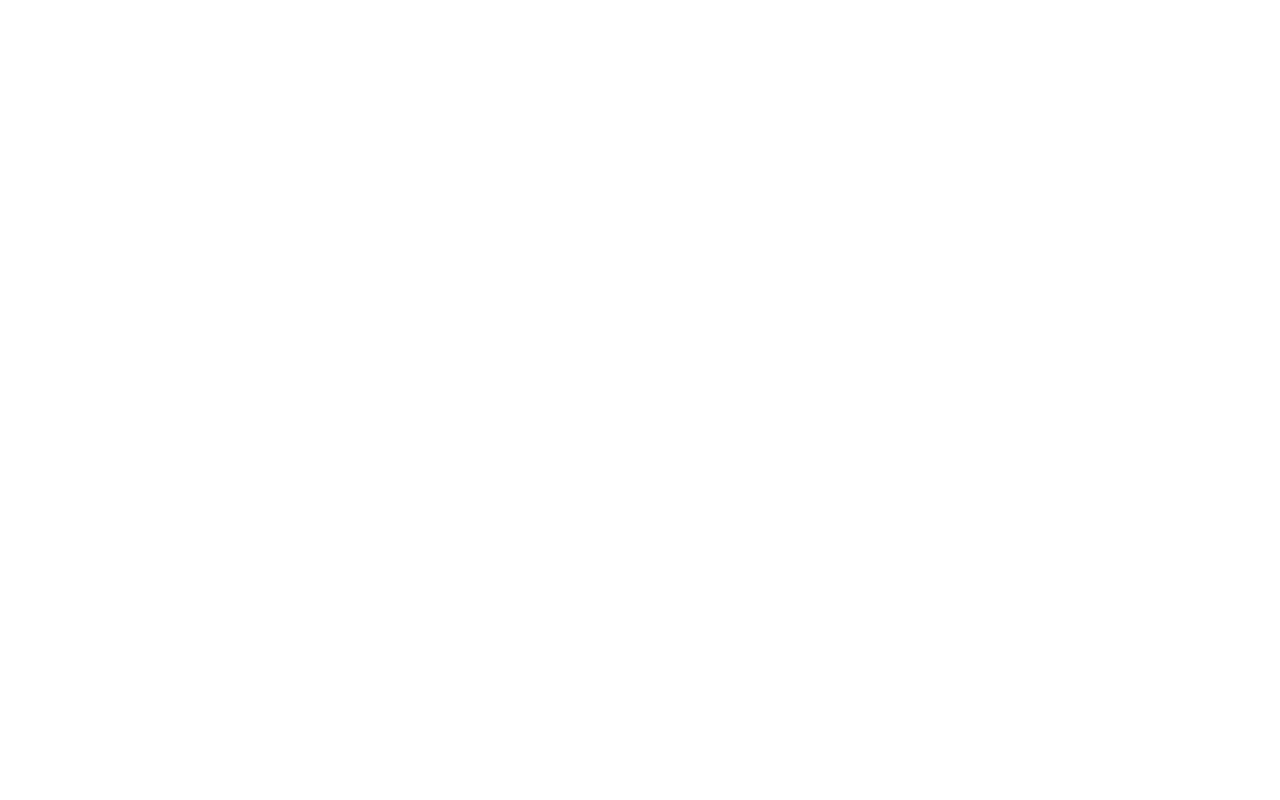
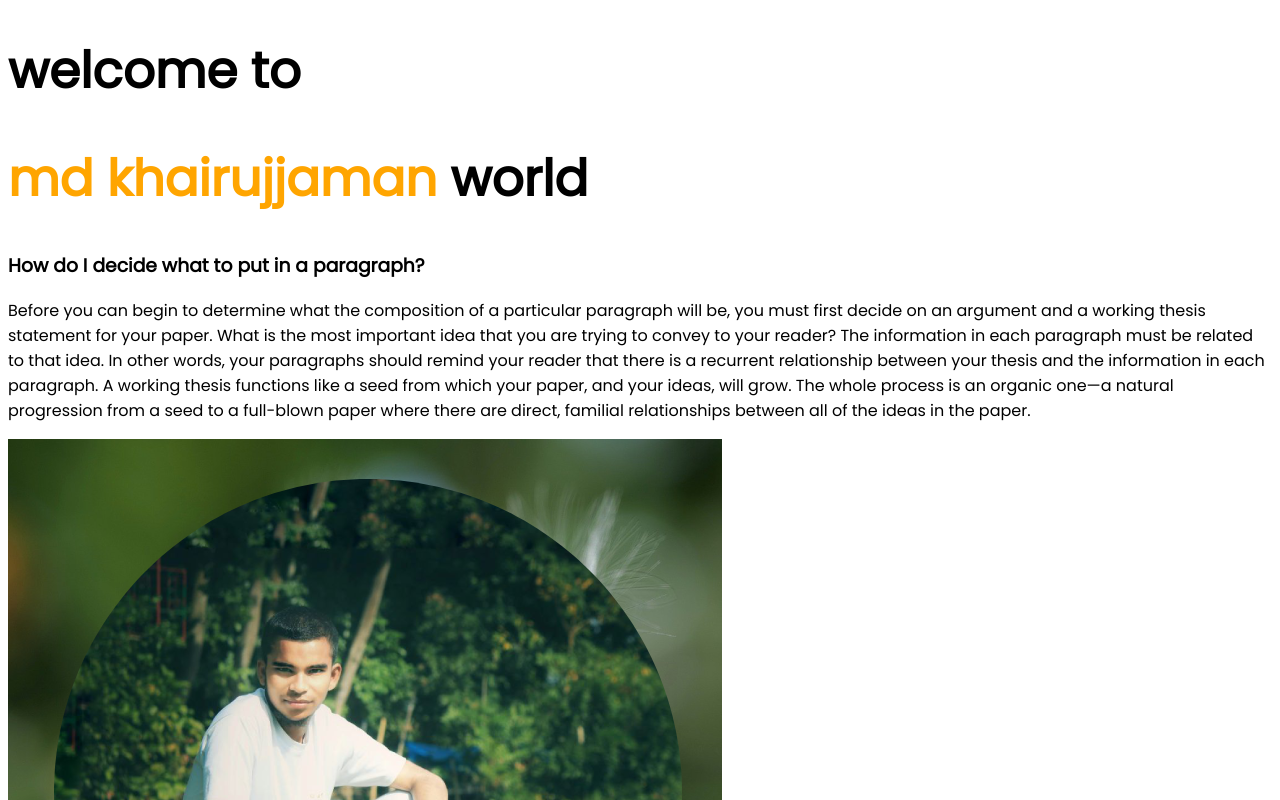
Before and after one commit to 01615152906/developer-portfolio, a plain HTML site: page index.html in a window 1280 px wide. Shown: the top 800 px of the page. Drawn offline with Linux system fonts and the light colour scheme.

Commit message:
added header

```diff
--- a/index.html
+++ b/index.html
@@ -4,9 +4,25 @@
     <meta charset="UTF-8">
     <meta name="viewport" content="width=device-width, initial-scale=1.0">
     <title>khairujjaman portfolio</title>
+
+    <link rel="preconnect" href="https://fonts.googleapis.com">
+    <link rel="preconnect" href="https://fonts.gstatic.com" crossorigin>
+    <link href="https://fonts.googleapis.com/css2?family=Poppins:ital&display=swap" rel="stylesheet">
+
     <link rel="stylesheet" href="style.css">
 </head>
 <body>
 
+    <h1>welcome to</h1>
+
+
+
+    <h1><span class="love">md khairujjaman</span> world</h1>
+
+    <h3>How do I decide what to put in a paragraph?
+    </h3>
+    <p>Before you can begin to determine what the composition of a particular paragraph will be, you must first decide on an argument and a working thesis statement for your paper. What is the most important idea that you are trying to convey to your reader? The information in each paragraph must be related to that idea. In other words, your paragraphs should remind your reader that there is a recurrent relationship between your thesis and the information in each paragraph. A working thesis functions like a seed from which your paper, and your ideas, will grow. The whole process is an organic one—a natural progression from a seed to a full-blown paper where there are direct, familial relationships between all of the ideas in the paper.</p>
+    <img src="my.png" alt="">
+
 </body>
 </html>
--- a/style.css
+++ b/style.css
@@ -0,0 +1,12 @@
+body{
+
+    font-family: "Poppins", sans-serif;
+}
+h1{
+    font-size: 50px;
+
+}
+
+.love{
+    color: orange;
+}
```
Also changed, not shown: images/dream-bg.png (added), images/exp-bg.png (added), images/jhankar.png (added), images/jhankar2.png (added), images/my-bg.png (added), images/my-bg2.png (added), images/top-banner.png (added), my-bg2 (1).png (added), my-bg2.png (added), my.png (added), 7 other files.
